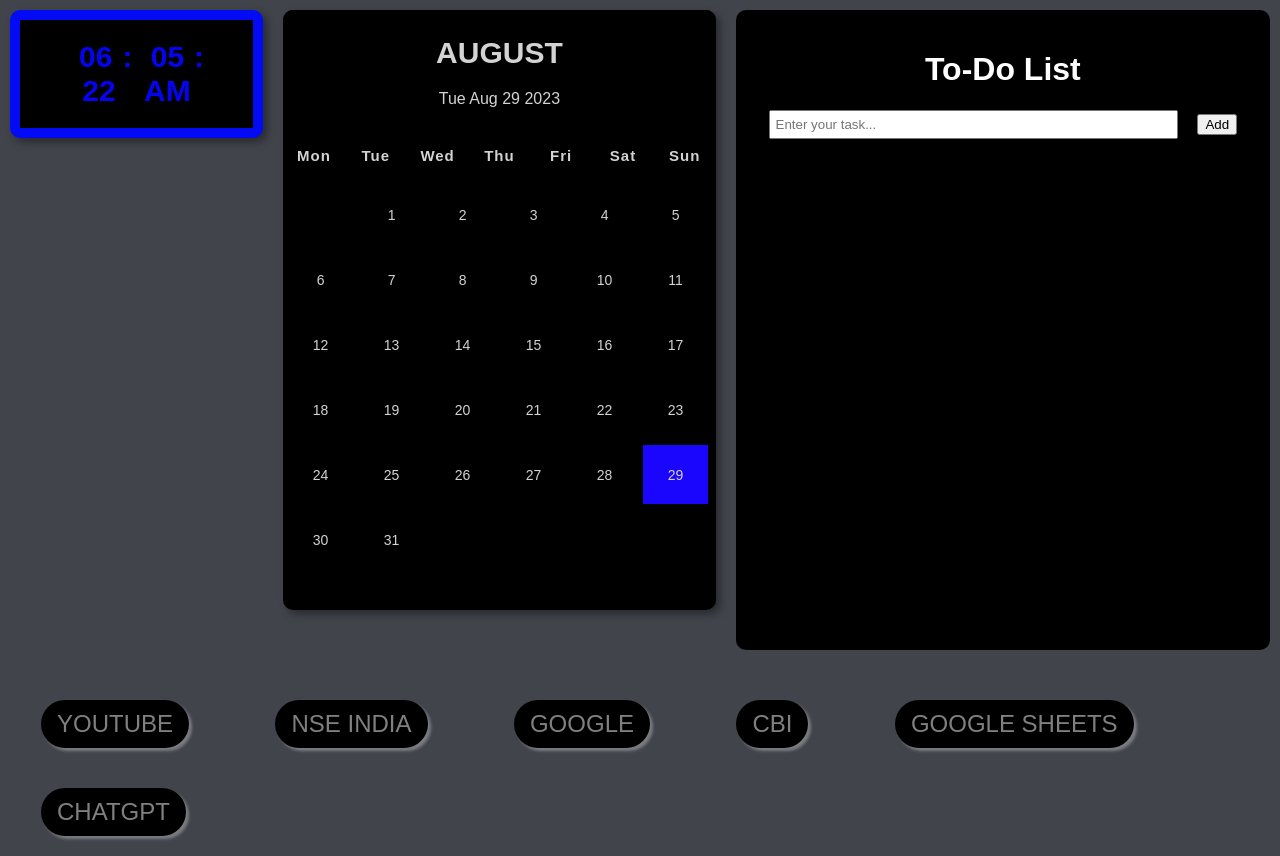
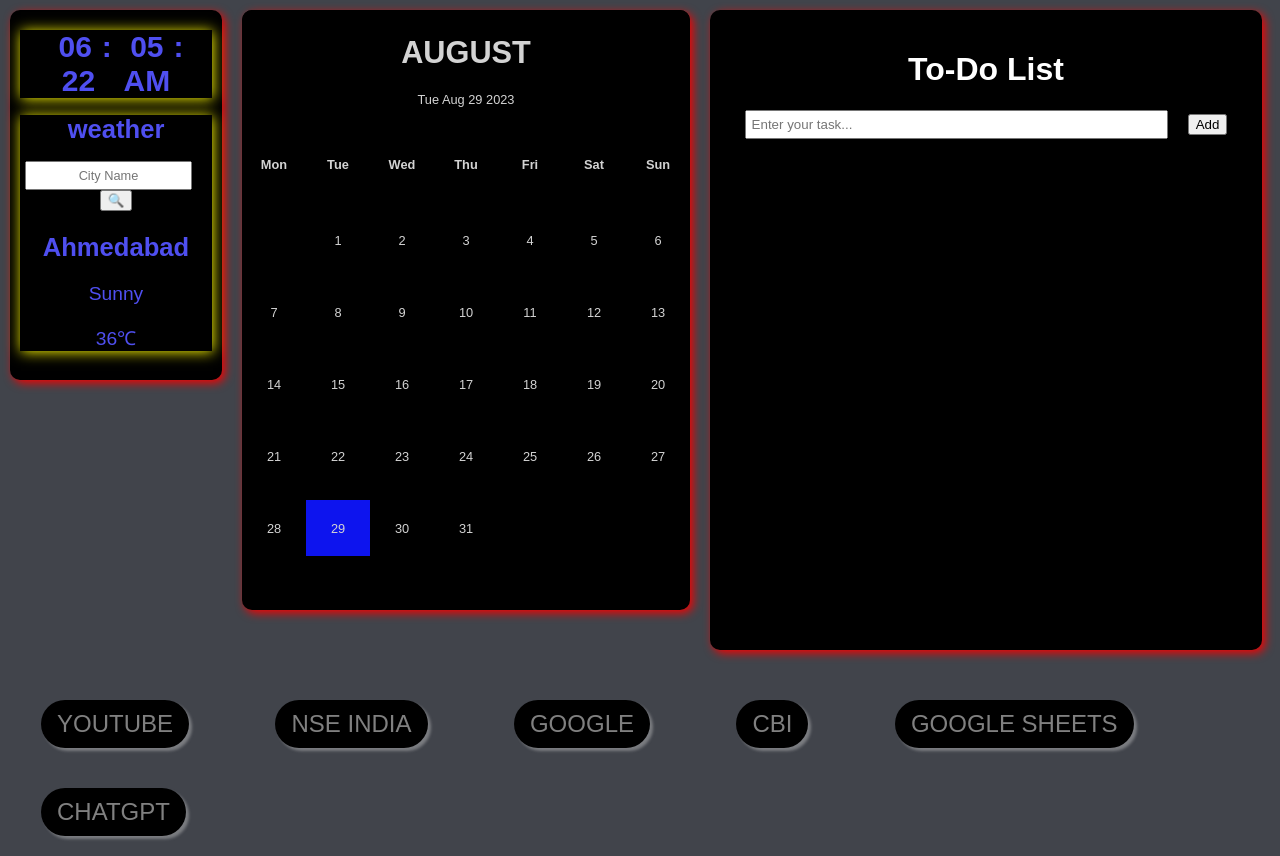
Before and after one commit to peryshah/Homepage, a plain HTML site: page index.html in a window 1280 px wide. Drawn offline with Linux system fonts and the light colour scheme.

Commit message:
Add files via upload

```diff
--- a/homepage.css
+++ b/homepage.css
@@ -118,24 +118,54 @@ body {
 /* CSS for digital Clock */
 
 .container {
-    width: 200px;
+    width: 15vw;
     max-height: fit-content;
     margin: 10px;
-    padding: 20px;
+    padding: 10px;
     text-align: center;
-    border: 10px solid #030bf5;
+    box-shadow: 3px 3px 10px rgb(248, 1, 1);
     border-radius: 10px;
-    box-shadow: 4px 4px 8px rgba(0, 0, 0, .4);
+    /* box-shadow: 4px 4px 8px rgba(0, 0, 0, .4); */
     background-color: black;
-    color: #0404f1;
+    color: #4f4ff0;
 
 }
 
 .clock {
+    width: 100%;
     font-size: 30px;
     font-weight: 900;
+    margin-top: 10px;
+    /* border: 0.5px solid #a4f503; */
+    box-shadow: 1px 1px 13px rgb(248, 244, 1);
     /* font-family: digital; */
 }
+
+/* CSS for Weather Section Starts */
+.weather {
+    width: 100%;
+    box-shadow: 1px 1px 13px rgb(248, 244, 1);
+    align-items: center;
+}
+.weather h1 {
+    font-size: 2vw;
+}
+.weather input[type="text"] {
+    /* padding: 5px; */
+    font-size: 1vw;
+    /* width: auto; */
+    /* margin-right: 15px; */
+    text-align: center;
+}
+.weather-info h2 {
+    font-size: 2vw;
+}
+.weather-info p {
+    font-size: 1.5vw;
+}
+
+
+/* CSS for Weather Section Ends */
 
 
 
@@ -149,13 +179,13 @@ body {
     height: 75vh;
     margin: 10px 10px;
     border-radius: 10px;
-    box-shadow: 4px 4px 8px rgba(0, 0, 0, .4);
+    box-shadow: 3px 3px 10px rgb(248, 1, 1);
 
 }
 
 .month {
     width: 100%;
-    height: 120px;
+    height: 19%;
     background-color: rgb(0, 0, 0);
     display: flex;
     justify-content: center;
@@ -165,44 +195,53 @@ body {
 }
 
 .month h1 {
-    font-size: 30px;
+    font-size: 2.4vw;
     font-weight: 900;
     text-transform: uppercase;
 }
 
 .month p {
-    font-size: 16px;
+    font-size: 1vw;
     text-transform: capitalize;
 }
 
 .weekdays {
     width: 100%;
-    height: 50px;
+    height: 10vh;
     display: flex;
 }
 
 .weekdays div {
-    font-size: 15px;
+    font-size: 1vw;
     font-weight: bold;
-    letter-spacing: 1px;
+    /* letter-spacing: 1px; */
     width: 100%;
+
     display: flex;
     align-items: center;
-    justify-content: center;
+    justify-content: space-evenly;
+    /* background-color: aqua; */
 }
 
 .days {
     width: 100%;
+    height: 60%;
     display: flex;
     flex-wrap: wrap;
-    padding: 2px;
+    /* justify-content: space-evenly; */
+    align-items: center;
+    /* padding-left: 10px; */
+    /* background-color: aquamarine; */
+    /* overflow: hidden; */
+
 }
 
 .days div {
-    font-size: 14px;
-    margin: 3px;
-    width: 65px;
-    height: 59px;
+    font-size: 1vw;
+    /* margin: 0.3vw; */
+    /* padding: 0.8vw; */
+    width: 5vw;
+    height: 7vh;
     display: flex;
     justify-content: center;
     align-items: center;
@@ -212,10 +251,12 @@ body {
 .days div:hover:not(.empty) {
     /* border: 2px solid gray; */
     cursor: pointer;
+    background-color: #FFF;
+    color: red;
 }
 
 .today {
-    background-color: rgb(26, 5, 253)
+    background-color: rgb(13, 20, 238)
 }
 
 
@@ -234,6 +275,7 @@ body {
     text-align: center;
     color: white;
     border-radius: 10px;
+    box-shadow: 3px 3px 10px rgb(248, 1, 1);
 }
 
 input[type="text"] {
--- a/index.html
+++ b/index.html
@@ -34,6 +34,19 @@
                 <span id="minutes">00</span>:
                 <span id="seconds">00</span>
                 <span id="amPm">AM</span>
+            </div>
+            <div class="weather">
+                <h1>weather</h1>
+                <form>
+                    <input type="text" id="city-input"
+                    placeholder="City Name">
+                    <input type="submit" value="&#x1F50D">
+                </form>
+                <div class="weather-info">
+                    <h2 id="city-name">Ahmedabad</h2>
+                    <p id="weather-description">Sunny</p>
+                    <p id="temperature">36&#8451</p>
+                </div>
             </div>
         </div>
         <!-- This is the container for Calender module -->
```
Also changed, not shown: homepage (DESKTOP-1QQ48KV's conflicted copy 2023-04-05).css (added, +50 -0 lines), homepage.js (indentation only). Lines whose indentation alone changed are shown as unchanged.
